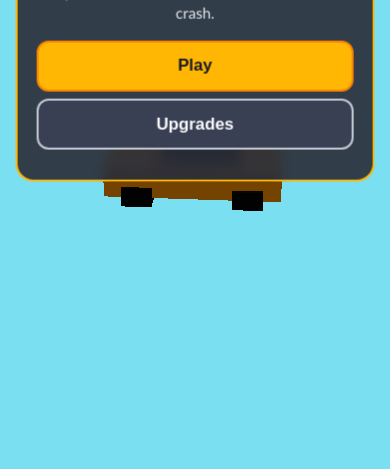
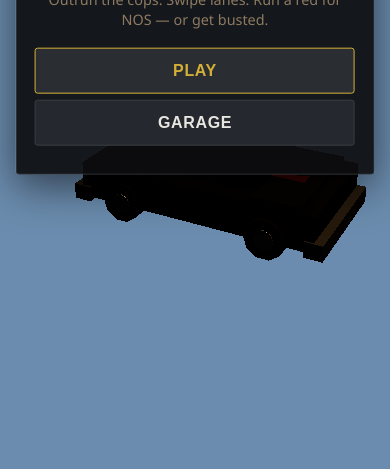
Before and after one commit to LakshmanChelliah/EndlessChase, a website: page docs/index.html in a window 390 px wide. Shown: the part 375-844 px from the top of the page. Drawn offline with nearby package versions, Linux system fonts and the light colour scheme; animation ran at ten frames a second.

Commit message:
Pivot art to Fake GTA V Mobile PBR and restyle WebGL client.
Replace arcade toon bible with golden-hour grit pipeline, add EndlessChase/MobilePBR, and ship darker urban Three.js look for Pages.

Co-authored-by: Cursor <cursoragent@cursor.com>

```diff
--- a/docs/game.js
+++ b/docs/game.js
@@ -1,7 +1,7 @@
 /**
  * Endless Chase — playable WebGL client (Three.js)
- * Mirrors Unity systems: 3-lane lerp, pooled tiles/traffic, red-light risk/reward,
- * upgrades + localStorage save. Mobile-safe touch (no page scroll / pull-to-refresh).
+ * Fake GTA V visual tier: Mobile PBR-ish MeshStandard, golden-hour grit.
+ * Gameplay mirrors Unity: 3-lane lerp, pools, biomes, red-light risk/reward, upgrades/save.
  */
 import * as THREE from "three";
 
@@ -12,24 +12,29 @@ const MAX_UPGRADE = 5;
 const COSTS = [50, 100, 200, 400, 800];
 
 const PALETTE = {
-  asphalt: 0x2b2f3a,
-  lane: 0xf5e6a8,
-  curb: 0xc4c8d0,
-  city: 0xff4d6d,
-  suburb: 0x3ddc97,
-  highway: 0x4cc9f0,
-  player: 0xffb703,
-  playerStripe: 0xfb8500,
-  police: 0x1d4ed8,
-  policeWhite: 0xf8fafc,
-  civTeal: 0x4a90a4,
-  civCoral: 0xff6b6b,
-  civCream: 0xf4f1de,
-  cross: 0xe9c46a,
-  coin: 0xffe66d,
-  red: 0xef233c,
-  yellow: 0xffd60a,
-  green: 0x06d6a0,
+  asphalt: 0x1c1f24,
+  lane: 0xc9b896,
+  curb: 0x8a8580,
+  city: 0x6a655e,
+  suburb: 0x5c6b45,
+  highway: 0x5a6570,
+  player: 0x2a2e33,
+  playerAccent: 0x6b1d1d,
+  police: 0x0e0e10,
+  policeWhite: 0xe8e6e1,
+  civA: 0x7a7e84,
+  civB: 0x4a5560,
+  civC: 0xc8c2b4,
+  cross: 0x9a7b4f,
+  coin: 0xd4af37,
+  chrome: 0xb8bcc2,
+  glass: 0x1a1e24,
+  red: 0xc62828,
+  yellow: 0xd4a017,
+  green: 0x2e7d32,
+  skyHaze: 0xc4a574,
+  skyUpper: 0x6b8cae,
+  sun: 0xffc98a,
 };
 
 // ---------- Save / Upgrades ----------
@@ -71,7 +76,6 @@ function tryUpgrade(key) {
   return true;
 }
 
-// ---------- Object pool ----------
 class Pool {
   constructor(factory, prewarm = 0) {
     this.factory = factory;
@@ -120,11 +124,11 @@ function showPanel(name) {
 }
 
 function refreshUpgradesUI() {
-  upCoins.textContent = `Coins: ${save.coins}`;
+  upCoins.textContent = `Cash: $${save.coins}`;
   const bind = (labelEl, btn, title, key) => {
     const level = save[key];
     const cost = costFor(level);
-    labelEl.textContent = `${title} Lv ${level}/${MAX_UPGRADE}` + (cost < 0 ? " (MAX)" : ` — ${cost}`);
+    labelEl.textContent = `${title} Lv ${level}/${MAX_UPGRADE}` + (cost < 0 ? " (MAX)" : ` — $${cost}`);
     btn.disabled = cost < 0 || save.coins < cost;
   };
   bind(upSpeedLabel, btnUpSpeed, "Top Speed", "topSpeedLevel");
@@ -132,78 +136,133 @@ function refreshUpgradesUI() {
   bind(upHandlingLabel, btnUpHandling, "Handling", "handlingLevel");
 }
 
-// ---------- Three.js scene ----------
+// ---------- Three.js scene (Fake GTA / golden-hour) ----------
 const renderer = new THREE.WebGLRenderer({ canvas, antialias: false, powerPreference: "high-performance" });
 renderer.setPixelRatio(Math.min(window.devicePixelRatio, 2));
 renderer.setSize(window.innerWidth, window.innerHeight);
-renderer.setClearColor(0x7bdff2);
+renderer.setClearColor(PALETTE.skyUpper);
+renderer.outputColorSpace = THREE.SRGBColorSpace;
+renderer.toneMapping = THREE.ACESFilmicToneMapping;
+renderer.toneMappingExposure = 1.05;
 
 const scene = new THREE.Scene();
-scene.fog = new THREE.Fog(0xffcad4, 40, 120);
+scene.fog = new THREE.Fog(PALETTE.skyHaze, 35, 110);
+scene.background = new THREE.Color(PALETTE.skyUpper);
 
 const camera = new THREE.PerspectiveCamera(55, window.innerWidth / window.innerHeight, 0.1, 200);
-const hemi = new THREE.HemisphereLight(0xffcad4, 0x2b2f3a, 0.85);
+
+const hemi = new THREE.HemisphereLight(PALETTE.skyHaze, 0x1c1f24, 0.55);
 scene.add(hemi);
-const sun = new THREE.DirectionalLight(0xffffff, 0.55);
-sun.position.set(4, 10, -2);
+const sun = new THREE.DirectionalLight(PALETTE.sun, 1.35);
+sun.position.set(-8, 14, 4);
 scene.add(sun);
+const fill = new THREE.DirectionalLight(PALETTE.skyUpper, 0.25);
+fill.position.set(6, 4, -8);
+scene.add(fill);
 
-function boxMesh(w, h, d, color) {
-  const m = new THREE.Mesh(
-    new THREE.BoxGeometry(w, h, d),
-    new THREE.MeshLambertMaterial({ color })
-  );
-  return m;
+function stdMat(color, { metal = 0.05, rough = 0.85, emissive = 0x000000, emissiveIntensity = 0 } = {}) {
+  return new THREE.MeshStandardMaterial({
+    color,
+    metalness: metal,
+    roughness: rough,
+    emissive,
+    emissiveIntensity,
+  });
 }
 
-function makeCar(bodyColor, stripeColor = null, police = false) {
+function boxMesh(w, h, d, color, opts) {
+  return new THREE.Mesh(new THREE.BoxGeometry(w, h, d), stdMat(color, opts));
+}
+
+function makeCar(bodyColor, opts = {}) {
+  const { accent = null, police = false } = opts;
   const root = new THREE.Group();
-  const body = boxMesh(1.6, 0.55, 3.2, bodyColor);
-  body.position.y = 0.45;
+
+  const body = boxMesh(1.75, 0.5, 3.4, bodyColor, { metal: 0.65, rough: 0.35 });
+  body.position.y = 0.48;
   root.add(body);
-  if (stripeColor != null) {
-    const stripe = boxMesh(1.65, 0.12, 1.2, stripeColor);
-    stripe.position.set(0, 0.7, 0.2);
+
+  const hood = boxMesh(1.7, 0.18, 0.9, bodyColor, { metal: 0.7, rough: 0.3 });
+  hood.position.set(0, 0.72, 1.0);
+  root.add(hood);
+
+  const trunk = boxMesh(1.7, 0.2, 0.7, bodyColor, { metal: 0.65, rough: 0.38 });
+  trunk.position.set(0, 0.7, -1.15);
+  root.add(trunk);
+
+  if (accent != null) {
+    const stripe = boxMesh(0.35, 0.08, 2.8, accent, { metal: 0.4, rough: 0.45 });
+    stripe.position.set(0, 0.76, 0.1);
     root.add(stripe);
   }
-  const cabin = boxMesh(1.2, 0.4, 1.4, 0x1b1b2f);
-  cabin.position.set(0, 0.95, -0.15);
+
+  if (police) {
+    const doorL = boxMesh(0.08, 0.45, 1.4, PALETTE.policeWhite, { metal: 0.15, rough: 0.55 });
+    doorL.position.set(-0.9, 0.5, 0.05);
+    const doorR = boxMesh(0.08, 0.45, 1.4, PALETTE.policeWhite, { metal: 0.15, rough: 0.55 });
+    doorR.position.set(0.9, 0.5, 0.05);
+    root.add(doorL, doorR);
+  }
+
+  const cabin = boxMesh(1.35, 0.42, 1.5, PALETTE.glass, { metal: 0.1, rough: 0.15 });
+  cabin.position.set(0, 0.98, -0.1);
   root.add(cabin);
+
+  const bumperF = boxMesh(1.8, 0.22, 0.25, PALETTE.chrome, { metal: 0.9, rough: 0.25 });
+  bumperF.position.set(0, 0.28, 1.7);
+  const bumperR = boxMesh(1.8, 0.22, 0.25, PALETTE.chrome, { metal: 0.9, rough: 0.25 });
+  bumperR.position.set(0, 0.28, -1.7);
+  root.add(bumperF, bumperR);
+
   if (police) {
-    const bar = boxMesh(1.0, 0.18, 0.35, 0xf8fafc);
-    bar.position.set(0, 1.2, 0.1);
-    root.add(bar);
-    const r = boxMesh(0.25, 0.12, 0.2, PALETTE.red);
-    r.position.set(-0.25, 1.32, 0.1);
-    const b = boxMesh(0.25, 0.12, 0.2, PALETTE.police);
-    b.position.set(0.25, 1.32, 0.1);
-    root.add(r, b);
+    const bar = boxMesh(1.05, 0.16, 0.4, PALETTE.policeWhite, { metal: 0.3, rough: 0.4 });
+    bar.position.set(0, 1.28, 0.15);
+    const r = boxMesh(0.28, 0.12, 0.22, PALETTE.red, { metal: 0.2, rough: 0.4, emissive: PALETTE.red, emissiveIntensity: 0.35 });
+    r.position.set(-0.28, 1.38, 0.15);
+    const b = boxMesh(0.28, 0.12, 0.22, 0x1565c0, { metal: 0.2, rough: 0.4, emissive: 0x1565c0, emissiveIntensity: 0.35 });
+    b.position.set(0.28, 1.38, 0.15);
+    root.add(bar, r, b);
   }
-  for (const [x, z] of [[-0.7, 1.0], [0.7, 1.0], [-0.7, -1.0], [0.7, -1.0]]) {
-    const w = boxMesh(0.35, 0.35, 0.55, 0x111111);
-    w.position.set(x, 0.2, z);
-    root.add(w);
+
+  for (const [x, z] of [[-0.78, 1.05], [0.78, 1.05], [-0.78, -1.05], [0.78, -1.05]]) {
+    const tire = new THREE.Mesh(
+      new THREE.CylinderGeometry(0.28, 0.28, 0.28, 10),
+      stdMat(0x111111, { metal: 0.05, rough: 0.95 })
+    );
+    tire.rotation.z = Math.PI / 2;
+    tire.position.set(x, 0.28, z);
+    const rim = new THREE.Mesh(
+      new THREE.CylinderGeometry(0.14, 0.14, 0.3, 8),
+      stdMat(PALETTE.chrome, { metal: 0.85, rough: 0.3 })
+    );
+    rim.rotation.z = Math.PI / 2;
+    rim.position.set(x, 0.28, z);
+    root.add(tire, rim);
   }
+
   root.userData.kind = "car";
   return root;
 }
 
 function makeTruck() {
   const root = new THREE.Group();
-  const cab = boxMesh(2.0, 1.0, 1.4, PALETTE.cross);
-  cab.position.set(0, 0.7, 0.9);
-  const box = boxMesh(2.1, 1.3, 2.4, 0xd4a84b);
-  box.position.set(0, 0.9, -0.7);
-  root.add(cab, box);
+  const cab = boxMesh(2.05, 1.05, 1.5, PALETTE.cross, { metal: 0.35, rough: 0.55 });
+  cab.position.set(0, 0.75, 1.0);
+  const box = boxMesh(2.15, 1.35, 2.5, 0x8a7348, { metal: 0.15, rough: 0.7 });
+  box.position.set(0, 0.95, -0.75);
+  const bumper = boxMesh(2.2, 0.25, 0.3, PALETTE.chrome, { metal: 0.85, rough: 0.3 });
+  bumper.position.set(0, 0.3, 1.75);
+  root.add(cab, box, bumper);
   root.userData.kind = "cross";
   return root;
 }
 
 function makeCoin() {
   const mesh = new THREE.Mesh(
-    new THREE.OctahedronGeometry(0.35, 0),
-    new THREE.MeshLambertMaterial({ color: PALETTE.coin, emissive: 0x665500 })
+    new THREE.CylinderGeometry(0.32, 0.32, 0.08, 12),
+    stdMat(PALETTE.coin, { metal: 0.9, rough: 0.25, emissive: 0x443300, emissiveIntensity: 0.15 })
   );
+  mesh.rotation.x = Math.PI / 2;
   mesh.userData.kind = "coin";
   return mesh;
 }
@@ -216,82 +275,96 @@ function biomeAccent(biome) {
 
 function makeSegment(biome, intersection) {
   const root = new THREE.Group();
-  const road = boxMesh(12, 0.15, SEG_LEN, PALETTE.asphalt);
+  const road = boxMesh(12, 0.15, SEG_LEN, PALETTE.asphalt, { metal: 0.02, rough: 0.92 });
   road.position.y = -0.05;
   root.add(road);
 
   for (const x of [-1.6, 1.6]) {
     for (let z = -SEG_LEN / 2 + 2; z < SEG_LEN / 2; z += 4) {
-      const dash = boxMesh(0.15, 0.02, 1.5, PALETTE.lane);
+      const dash = boxMesh(0.14, 0.02, 1.4, PALETTE.lane, { metal: 0.05, rough: 0.8 });
       dash.position.set(x, 0.03, z);
       root.add(dash);
     }
   }
 
-  const curbL = boxMesh(0.4, 0.25, SEG_LEN, PALETTE.curb);
+  const curbL = boxMesh(0.4, 0.25, SEG_LEN, PALETTE.curb, { metal: 0.05, rough: 0.88 });
   curbL.position.set(-6.1, 0.1, 0);
-  const curbR = boxMesh(0.4, 0.25, SEG_LEN, PALETTE.curb);
+  const curbR = boxMesh(0.4, 0.25, SEG_LEN, PALETTE.curb, { metal: 0.05, rough: 0.88 });
   curbR.position.set(6.1, 0.1, 0);
   root.add(curbL, curbR);
 
   const accent = biomeAccent(biome);
   if (biome === "suburb") {
-    const lawnL = boxMesh(3, 0.05, SEG_LEN, PALETTE.suburb);
+    const lawnL = boxMesh(3, 0.05, SEG_LEN, 0x4a5a38, { metal: 0, rough: 0.95 });
     lawnL.position.set(-8.5, 0, 0);
-    const lawnR = boxMesh(3, 0.05, SEG_LEN, PALETTE.suburb);
+    const lawnR = boxMesh(3, 0.05, SEG_LEN, 0x4a5a38, { metal: 0, rough: 0.95 });
     lawnR.position.set(8.5, 0, 0);
     root.add(lawnL, lawnR);
     for (const side of [-1, 1]) {
-      const trunk = boxMesh(0.3, 1.2, 0.3, 0x6b4f2a);
-      trunk.position.set(side * 9, 0.6, -4);
-      const leaf = new THREE.Mesh(
-        new THREE.ConeGeometry(1.1, 2.2, 5),
-        new THREE.MeshLambertMaterial({ color: PALETTE.suburb })
-      );
-      leaf.position.set(side * 9, 2.0, -4);
-      root.add(trunk, leaf);
+      const house = boxMesh(3.2, 2.4, 4.5, 0xb8a990, { metal: 0.05, rough: 0.85 });
+      house.position.set(side * 10, 1.2, 0);
+      const roof = boxMesh(3.4, 0.35, 4.7, 0x5c4033, { metal: 0.1, rough: 0.8 });
+      roof.position.set(side * 10, 2.5, 0);
+      root.add(house, roof);
     }
   } else if (biome === "highway") {
     for (const side of [-1, 1]) {
-      const rail = boxMesh(0.15, 0.5, SEG_LEN, PALETTE.curb);
+      const rail = boxMesh(0.12, 0.55, SEG_LEN, PALETTE.chrome, { metal: 0.7, rough: 0.45 });
       rail.position.set(side * 6.4, 0.4, 0);
       root.add(rail);
     }
-    const gantry = boxMesh(14, 0.3, 0.4, accent);
-    gantry.position.set(0, 4.2, 0);
-    const postL = boxMesh(0.3, 4, 0.3, PALETTE.curb);
-    postL.position.set(-6.5, 2, 0);
-    const postR = boxMesh(0.3, 4, 0.3, PALETTE.curb);
-    postR.position.set(6.5, 2, 0);
+    const gantry = boxMesh(14, 0.35, 0.45, 0x3d4a3a, { metal: 0.4, rough: 0.55 });
+    gantry.position.set(0, 4.3, 0);
+    const postL = boxMesh(0.28, 4.2, 0.28, PALETTE.curb, { metal: 0.5, rough: 0.5 });
+    postL.position.set(-6.5, 2.1, 0);
+    const postR = boxMesh(0.28, 4.2, 0.28, PALETTE.curb, { metal: 0.5, rough: 0.5 });
+    postR.position.set(6.5, 2.1, 0);
     root.add(gantry, postL, postR);
   } else {
     for (const side of [-1, 1]) {
-      const b1 = boxMesh(3.5, 6 + Math.random() * 4, 6, accent);
-      b1.position.set(side * 10, 3.5, -2);
-      const b2 = boxMesh(3, 4 + Math.random() * 3, 5, 0x4a5068);
-      b2.position.set(side * 10.5, 2.5, 5);
+      const b1 = boxMesh(3.6, 7 + Math.random() * 3, 6.5, accent, {
+        metal: 0.08,
+        rough: 0.82,
+        emissive: 0x332211,
+        emissiveIntensity: 0.08,
+      });
+      b1.position.set(side * 10.2, 3.8, -2);
+      const b2 = boxMesh(3.2, 5 + Math.random() * 2, 5, 0x4a4844, { metal: 0.06, rough: 0.88 });
+      b2.position.set(side * 10.8, 2.8, 5);
       root.add(b1, b2);
     }
   }
 
   let lightGroup = null;
   if (intersection) {
-    const zebra = boxMesh(10, 0.03, 2.5, 0xe8e8e8);
+    const zebra = boxMesh(10, 0.03, 2.5, 0xd0cbc0, { metal: 0.05, rough: 0.75 });
     zebra.position.set(0, 0.04, 0);
     root.add(zebra);
     lightGroup = new THREE.Group();
-    const pole = boxMesh(0.2, 3.2, 0.2, 0x333333);
-    pole.position.set(-5.5, 1.6, 2);
-    const lamp = boxMesh(0.5, 1.2, 0.35, 0x222222);
-    lamp.position.set(-5.5, 3.2, 2);
-    const bulb = boxMesh(0.35, 0.35, 0.2, PALETTE.green);
-    bulb.position.set(-5.5, 3.4, 2.2);
+    const pole = boxMesh(0.18, 3.4, 0.18, 0x333333, { metal: 0.6, rough: 0.4 });
+    pole.position.set(-5.5, 1.7, 2);
+    const lamp = boxMesh(0.5, 1.15, 0.35, 0x222222, { metal: 0.5, rough: 0.45 });
+    lamp.position.set(-5.5, 3.3, 2);
+    const bulb = boxMesh(0.35, 0.35, 0.2, PALETTE.green, {
+      metal: 0.2,
+      rough: 0.35,
+      emissive: PALETTE.green,
+      emissiveIntensity: 0.5,
+    });
+    bulb.position.set(-5.5, 3.5, 2.2);
     bulb.name = "bulb";
     lightGroup.add(pole, lamp, bulb);
     root.add(lightGroup);
   }
 
-  root.userData = { biome, intersection, lightGroup, lightState: "green", lightTimer: 1.5 + Math.random(), resolved: false };
+  root.userData = {
+    biome,
+    intersection,
+    lightGroup,
+    lightState: "green",
+    lightTimer: 1.5 + Math.random(),
+    resolved: false,
+  };
   return root;
 }
 
@@ -316,7 +389,7 @@ const activeTraffic = [];
 const activeCoins = [];
 const activeCross = [];
 
-const player = makeCar(PALETTE.player, PALETTE.playerStripe);
+const player = makeCar(PALETTE.player, { accent: PALETTE.playerAccent });
 scene.add(player);
 
 const segmentPool = {
@@ -329,12 +402,16 @@ const segmentPool = {
 };
 
 const carPool = new Pool(() => {
-  const colors = [PALETTE.civTeal, PALETTE.civCoral, PALETTE.civCream];
+  const colors = [PALETTE.civA, PALETTE.civB, PALETTE.civC];
   const c = makeCar(colors[(Math.random() * colors.length) | 0]);
   scene.add(c);
   return c;
 }, 8);
-const policePool = new Pool(() => { const c = makeCar(PALETTE.police, null, true); scene.add(c); return c; }, 2);
+const policePool = new Pool(() => {
+  const c = makeCar(PALETTE.police, { police: true });
+  scene.add(c);
+  return c;
+}, 2);
 const crossPool = new Pool(() => { const c = makeTruck(); scene.add(c); return c; }, 3);
 const coinPool = new Pool(() => { const c = makeCoin(); scene.add(c); return c; }, 10);
 
@@ -361,7 +438,6 @@ function spawnSegment() {
   else if (biome === "suburb") seg = (wantI ? segmentPool.suburbI : segmentPool.suburb).rent();
   else seg = (wantI ? segmentPool.highwayI : segmentPool.highway).rent();
 
-  // Reset runtime fields (pool may reuse intersection meshes)
   seg.userData.resolved = false;
   seg.userData.lightState = "green";
   seg.userData.lightTimer = 1.2 + Math.random() * 1.5;
@@ -408,7 +484,7 @@ function startRun() {
   player.rotation.set(0, 0, 0);
   for (let i = 0; i < 10; i++) spawnSegment();
   showPanel("hud");
-  hudCoins.textContent = String(save.coins);
+  hudCoins.textContent = `$${save.coins}`;
   trafficTimer = 0.8;
 }
 
@@ -417,13 +493,12 @@ function crash() {
   alive = false;
   running = false;
   goScore.textContent = `${Math.floor(distance)} m`;
-  goCoins.textContent = `+${runCoins} coins`;
+  goCoins.textContent = `+$${runCoins}`;
   writeSave(save);
   fromGameOver = true;
   showPanel("gameover");
 }
 
-// ---------- Input (web-safe swipe) ----------
 let touchStart = null;
 const MIN_SWIPE = 40;
 
@@ -474,7 +549,6 @@ document.body.addEventListener("touchmove", (e) => {
   }
 }, { passive: false });
 
-// ---------- UI buttons ----------
 document.getElementById("btn-play").onclick = () => startRun();
 document.getElementById("btn-retry").onclick = () => startRun();
 document.getElementById("btn-menu").onclick = () => { fromGameOver = false; showPanel("menu"); };
@@ -501,7 +575,6 @@ window.addEventListener("resize", () => {
   renderer.setSize(window.innerWidth, window.innerHeight);
 });
 
-// ---------- Loop ----------
 let trafficTimer = 0;
 let last = performance.now();
 
@@ -509,7 +582,10 @@ function updateLightVisual(seg) {
   const bulb = seg.userData.lightGroup?.getObjectByName("bulb");
   if (!bulb) return;
   const s = seg.userData.lightState;
-  bulb.material.color.setHex(s === "red" ? PALETTE.red : s === "yellow" ? PALETTE.yellow : PALETTE.green);
+  const hex = s === "red" ? PALETTE.red : s === "yellow" ? PALETTE.yellow : PALETTE.green;
+  bulb.material.color.setHex(hex);
+  bulb.material.emissive.setHex(hex);
+  bulb.material.emissiveIntensity = 0.55;
 }
 
 function tick(now) {
@@ -525,7 +601,6 @@ function tick(now) {
 
     const smooth = THREE.MathUtils.lerp(0.18, 0.08, Math.min(1, (handlingFactor() - 1) / 0.5));
     const targetX = LANE_X[lane];
-    // SmoothDamp-ish
     const omega = 2 / Math.max(0.05, smooth);
     const x = omega * dt;
     const exp = 1 / (1 + x + 0.48 * x * x + 0.235 * x * x * x);
@@ -541,8 +616,8 @@ function tick(now) {
       if (boostTimer <= 0) { boostTimer = 0; boostMul = 1; }
     }
 
-    camera.position.set(laneX * 0.35, 6.5, playerZ - 12);
-    camera.lookAt(laneX, 1.2, playerZ + 8);
+    camera.position.set(laneX * 0.35, 6.2, playerZ - 11.5);
+    camera.lookAt(laneX, 1.1, playerZ + 9);
 
     while (nextSpawnZ < playerZ + 8 * SEG_LEN) spawnSegment();
 
@@ -574,12 +649,12 @@ function tick(now) {
             truck.position.set(-12, 0, seg.position.z);
             truck.userData.vx = 22;
             activeCross.push(truck);
-            hudLight.textContent = "RED — BOOST!";
-            hudLight.style.color = "#ef233c";
+            hudLight.textContent = "RED LIGHT — NOS";
+            hudLight.style.color = "#e57373";
             hudLight.classList.remove("hidden");
           } else {
             hudLight.textContent = "GREEN — clear";
-            hudLight.style.color = "#06d6a0";
+            hudLight.style.color = "#81c784";
             hudLight.classList.remove("hidden");
           }
           setTimeout(() => hudLight.classList.add("hidden"), 1200);
@@ -629,7 +704,7 @@ function tick(now) {
 
     for (let i = activeCoins.length - 1; i >= 0; i--) {
       const c = activeCoins[i];
-      c.rotation.y += dt * 3;
+      c.rotation.z += dt * 3;
       if (c.position.z < playerZ - 10) {
         activeCoins.splice(i, 1);
         coinPool.return(c);
@@ -645,13 +720,13 @@ function tick(now) {
     }
 
     hudDistance.textContent = `${Math.floor(distance)} m`;
-    hudCoins.textContent = String(save.coins);
+    hudCoins.textContent = `$${save.coins}`;
     hudBoost.classList.toggle("hidden", boostTimer <= 0);
   } else if (!running) {
-    camera.position.set(0, 7, -14);
-    camera.lookAt(0, 1, 6);
+    camera.position.set(2.5, 5.5, -10);
+    camera.lookAt(-0.5, 1.2, 4);
     player.position.set(0, 0, 0);
-    player.rotation.y += dt * 0.6;
+    player.rotation.y += dt * 0.35;
   }
 
   renderer.render(scene, camera);
@@ -661,7 +736,6 @@ function tick(now) {
 showPanel("menu");
 requestAnimationFrame(tick);
 
-// Expose for smoke tests
 window.__endlessChase = {
   startRun,
   getSave: () => ({ ...save }),
--- a/docs/index.html
+++ b/docs/index.html
@@ -13,10 +13,10 @@
 
     <div id="ui">
       <section id="panel-menu" class="panel">
-        <h1 class="brand">Endless Chase</h1>
-        <p class="tag">Swipe to switch lanes. Run reds for boost — or crash.</p>
+        <h1 class="brand">Endless <span>Chase</span></h1>
+        <p class="tag">Outrun the cops. Swipe lanes. Run a red for NOS — or get busted.</p>
         <button type="button" id="btn-play" class="btn primary">Play</button>
-        <button type="button" id="btn-upgrades-menu" class="btn">Upgrades</button>
+        <button type="button" id="btn-upgrades-menu" class="btn">Garage</button>
       </section>
 
       <section id="panel-hud" class="panel hud hidden">
@@ -31,15 +31,15 @@
       <section id="panel-gameover" class="panel hidden">
         <h2>Busted</h2>
         <p id="go-score">0 m</p>
-        <p id="go-coins">+0 coins</p>
+        <p id="go-coins">+$0</p>
         <button type="button" id="btn-retry" class="btn primary">Retry</button>
-        <button type="button" id="btn-upgrades-go" class="btn">Upgrades</button>
+        <button type="button" id="btn-upgrades-go" class="btn">Garage</button>
         <button type="button" id="btn-menu" class="btn ghost">Menu</button>
       </section>
 
       <section id="panel-upgrades" class="panel hidden">
-        <h2>Upgrades</h2>
-        <p id="up-coins">Coins: 0</p>
+        <h2>Garage</h2>
+        <p id="up-coins">Cash: $0</p>
         <div class="upgrade-row">
           <span id="up-speed-label">Top Speed</span>
           <button type="button" id="btn-up-speed" class="btn small">Buy</button>
--- a/docs/styles.css
+++ b/docs/styles.css
@@ -1,15 +1,11 @@
 :root {
-  --asphalt: #2b2f3a;
-  --lane: #f5e6a8;
-  --player: #ffb703;
-  --accent: #fb8500;
-  --police: #1d4ed8;
-  --sky-a: #7bdff2;
-  --sky-b: #ffcad4;
-  --green: #06d6a0;
-  --red: #ef233c;
-  --panel: rgba(43, 47, 58, 0.92);
-  --text: #f8fafc;
+  --asphalt: #1c1f24;
+  --panel: rgba(14, 14, 16, 0.92);
+  --text: #e8e6e1;
+  --accent: #d4af37;
+  --accent-dim: #a89070;
+  --danger: #c62828;
+  --border: #3a3d42;
 }
 
 * { box-sizing: border-box; }
@@ -22,7 +18,7 @@ html, body {
   overscroll-behavior: none;
   touch-action: none;
   background: var(--asphalt);
-  font-family: "Trebuchet MS", "Segoe UI", sans-serif;
+  font-family: "Segoe UI", "Helvetica Neue", Arial, sans-serif;
   color: var(--text);
   user-select: none;
   -webkit-user-select: none;
@@ -51,12 +47,13 @@ html, body {
   top: 50%;
   transform: translate(-50%, -50%);
   width: min(92vw, 360px);
-  padding: 1.4rem 1.2rem;
+  padding: 1.35rem 1.15rem;
   background: var(--panel);
-  border: 2px solid var(--player);
-  border-radius: 18px;
+  border: 1px solid var(--border);
+  border-top: 2px solid var(--accent);
+  border-radius: 4px;
   text-align: center;
-  backdrop-filter: blur(6px);
+  box-shadow: 0 12px 40px rgba(0, 0, 0, 0.55);
 }
 
 .panel.hud {
@@ -68,8 +65,9 @@ html, body {
   transform: none;
   border: none;
   border-radius: 0;
-  background: linear-gradient(to bottom, rgba(26, 29, 39, 0.75), transparent);
-  padding: 0.75rem 1rem;
+  box-shadow: none;
+  background: linear-gradient(to bottom, rgba(8, 8, 10, 0.78), transparent);
+  padding: 0.7rem 1rem;
   pointer-events: none;
 }
 
@@ -77,77 +75,91 @@ html, body {
 
 .brand {
   margin: 0 0 0.35rem;
-  font-size: clamp(2rem, 8vw, 2.6rem);
-  letter-spacing: 0.02em;
-  color: var(--player);
-  text-shadow: 0 2px 0 var(--accent);
+  font-size: clamp(1.85rem, 7vw, 2.35rem);
+  letter-spacing: 0.08em;
+  text-transform: uppercase;
+  color: var(--text);
+  font-weight: 800;
+}
+
+.brand span {
+  color: var(--accent);
 }
 
 .tag {
   margin: 0 0 1.1rem;
-  opacity: 0.9;
-  font-size: 0.95rem;
-  line-height: 1.35;
+  opacity: 0.82;
+  font-size: 0.9rem;
+  line-height: 1.4;
+  color: var(--accent-dim);
 }
 
 .btn {
   display: block;
   width: 100%;
-  margin: 0.45rem 0;
-  padding: 0.85rem 1rem;
-  border: 2px solid #c4c8d0;
-  border-radius: 12px;
-  background: #3a4054;
+  margin: 0.4rem 0;
+  padding: 0.8rem 1rem;
+  border: 1px solid var(--border);
+  border-radius: 3px;
+  background: #25282e;
   color: var(--text);
-  font-size: 1.05rem;
+  font-size: 1rem;
   font-weight: 700;
+  letter-spacing: 0.04em;
+  text-transform: uppercase;
   cursor: pointer;
 }
 
 .btn.primary {
-  background: var(--player);
+  background: #2a2e33;
   border-color: var(--accent);
-  color: #1a1d27;
+  color: var(--accent);
 }
 
 .btn.ghost {
   background: transparent;
+  border-color: transparent;
+  color: var(--accent-dim);
 }
 
 .btn.small {
   width: auto;
   margin: 0;
-  padding: 0.45rem 0.85rem;
-  font-size: 0.9rem;
+  padding: 0.4rem 0.8rem;
+  font-size: 0.8rem;
 }
 
 .btn:disabled {
-  opacity: 0.45;
+  opacity: 0.4;
   cursor: not-allowed;
 }
 
 .hud-row {
   display: flex;
   justify-content: space-between;
-  font-size: 1.15rem;
+  font-size: 1.1rem;
   font-weight: 700;
+  letter-spacing: 0.03em;
+  font-variant-numeric: tabular-nums;
 }
 
 .boost {
   margin-top: 0.35rem;
   display: inline-block;
-  padding: 0.2rem 0.55rem;
-  background: var(--accent);
-  color: #1a1d27;
-  border-radius: 8px;
+  padding: 0.15rem 0.5rem;
+  background: var(--danger);
+  color: #fff;
+  border-radius: 2px;
   font-weight: 800;
-  font-size: 0.8rem;
+  font-size: 0.75rem;
+  letter-spacing: 0.1em;
 }
 
 .light-hint {
   margin-top: 0.35rem;
   font-weight: 700;
-  font-size: 0.9rem;
+  font-size: 0.85rem;
+  letter-spacing: 0.04em;
 }
 
 .upgrade-row {
@@ -155,9 +167,15 @@ html, body {
   align-items: center;
   justify-content: space-between;
   gap: 0.75rem;
-  margin: 0.65rem 0;
+  margin: 0.6rem 0;
   text-align: left;
-  font-size: 0.92rem;
+  font-size: 0.88rem;
 }
 
-h2 { margin: 0 0 0.5rem; color: var(--player); }
+h2 {
+  margin: 0 0 0.5rem;
+  color: var(--accent);
+  text-transform: uppercase;
+  letter-spacing: 0.06em;
+  font-size: 1.15rem;
+}
--- a/scripts/smoke.mjs
+++ b/scripts/smoke.mjs
@@ -63,7 +63,7 @@ await page.goto(base, { waitUntil: "networkidle" });
 await page.click("#btn-upgrades-menu");
 await page.waitForSelector("#panel-upgrades:not(.hidden)");
 const coinsLabel = await page.textContent("#up-coins");
-if (!/Coins:\s*\d+/.test(coinsLabel || "")) throw new Error("upgrades coins missing");
+if (!/(Coins|Cash):\s*\$?\d+/.test(coinsLabel || "")) throw new Error("upgrades coins missing: " + coinsLabel);
 
 await page.click("#btn-up-speed");
 await page.waitForTimeout(200);
```
Also changed, not shown: docs/ArtBible.md (+68 -56 lines), docs/ArtPrompts_ImageGen.md (+10 -10 lines), docs/ArtPrompts_Meshy.md (+45 -43 lines), docs/WebGLBuildSettings.md (+18 -16 lines), README.md, 2 other files.
